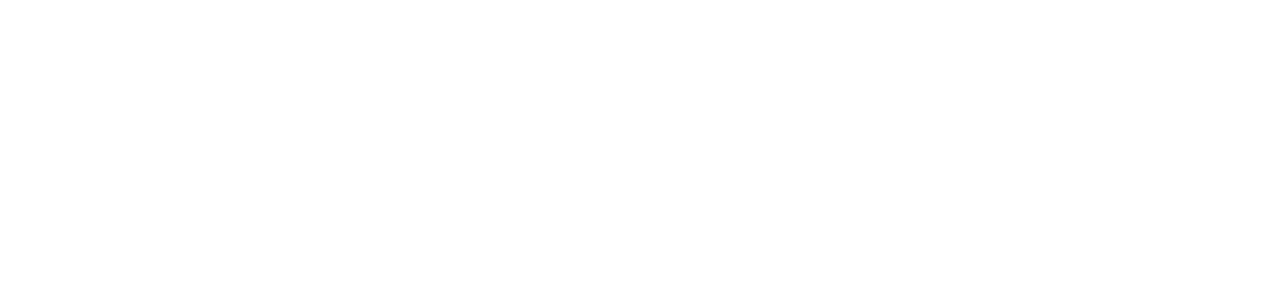
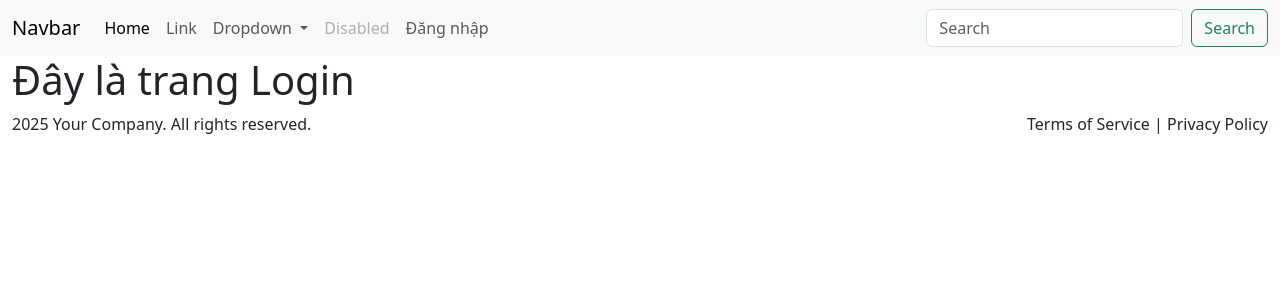
Before and after one commit to hoangbv1406/datn-sd63-nochtech-store, an Angular app in the folder shopapp-frontend/: page /login in a window 1280 px wide. Before the commit this address led to /. Shown: the top 300 px of the page. Built offline with nearby package versions, Linux system fonts and the light colour scheme.

Commit message:
feat: add heading to login template and configure route

```diff
--- a/shopapp-frontend/src/app/app.routes.ts
+++ b/shopapp-frontend/src/app/app.routes.ts
@@ -1,7 +1,9 @@
 import { Routes } from '@angular/router';
 
 import { HomeComponent } from './components/home/home.component';
+import { LoginComponent } from './components/login/login.component';
 
 export const routes: Routes = [
-    { path: '', component: HomeComponent }
+    { path: '', component: HomeComponent },
+    { path: 'login', component: LoginComponent }
 ];
--- a/shopapp-frontend/src/app/components/header/header.component.html
+++ b/shopapp-frontend/src/app/components/header/header.component.html
@@ -33,6 +33,9 @@
                     <li class="nav-item">
                         <a class="nav-link disabled" aria-disabled="true">Disabled</a>
                     </li>
+                    <li class="nav-item">
+                        <a class="nav-link" routerLink="/login">Đăng nhập</a>
+                    </li>
                 </ul>
                 <form class="d-flex" role="search">
                     <input class="form-control me-2" type="search" placeholder="Search" aria-label="Search" />
--- a/shopapp-frontend/src/app/components/login/login.component.html
+++ b/shopapp-frontend/src/app/components/login/login.component.html
@@ -1,3 +1,6 @@
 <!-- File: login.component.html -->
 <app-header></app-header>
+<main class="container-fluid">
+    <h1>Đây là trang Login</h1>
+</main>
 <app-footer></app-footer>
```
